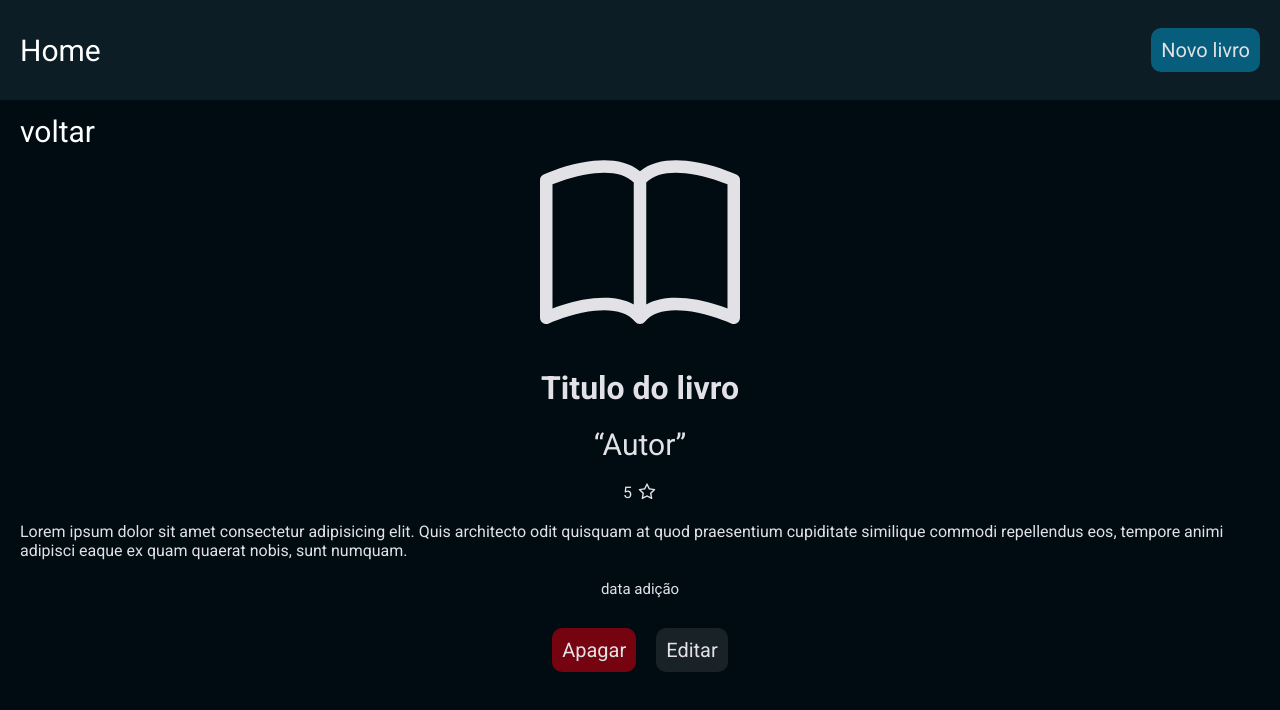
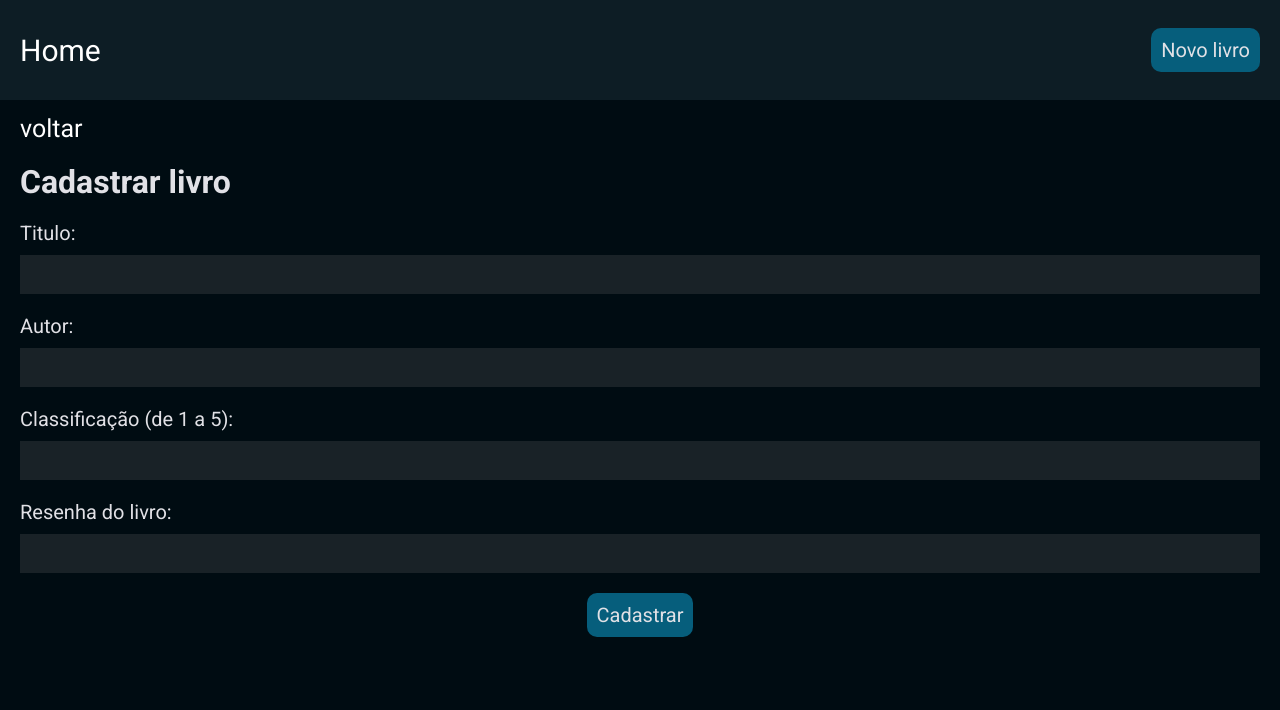
Before and after one commit to HenricoAngolera/laravel-library-front_end, a React (Vite) app: page / in a window 1280 px wide. Shown: the top 710 px of the page. Built offline with nearby package versions, Linux system fonts and the light colour scheme.

Commit message:
create book page and input component

```diff
--- /dev/null
+++ b/src/components/Input/index.jsx
@@ -0,0 +1,10 @@
+import { Container } from "./styles";
+
+export function Input({ labelText, text, ...rest }) {
+  return (
+    <Container>
+      <label htmlFor="">{labelText}</label>
+      <input id="" {...rest} />
+    </Container>
+  )
+}
--- /dev/null
+++ b/src/components/Input/styles.js
@@ -0,0 +1,21 @@
+import styled from "styled-components";
+
+export const Container = styled.div`
+  width: 100%;
+
+  display: flex;
+  flex-direction: column;
+  gap: 1rem;
+
+  label {
+    font-size: 2rem;
+  }
+
+  input {
+    padding: 1rem;
+
+    border: none;
+    background-color: ${({ theme }) => theme.COLORS.DARK_600};
+    color: ${({ theme }) => theme.COLORS.LIGHT_100};
+  }
+`;
--- a/src/main.jsx
+++ b/src/main.jsx
@@ -4,13 +4,13 @@ import { ThemeProvider } from 'styled-components'
 
 import GlobalStyles from './styles/global'
 import theme from './styles/theme'
-import { Details } from './pages/Details'
+import { Create } from './pages/Create'
 
 ReactDOM.createRoot(document.getElementById('root')).render(
   <React.StrictMode>
     <ThemeProvider theme={theme}>
       <GlobalStyles />
-      <Details />
+      <Create />
     </ThemeProvider>
   </React.StrictMode>,
 )
--- /dev/null
+++ b/src/pages/Create/index.jsx
@@ -0,0 +1,27 @@
+import { Container } from "./styles";
+
+import { Header } from "../../components/Header";
+import { Input } from "../../components/Input";
+import { Button } from "../../components/Button";
+
+export function Create() {
+  return(
+    <Container>
+      <Header />
+
+      <main>
+        <a>voltar</a>
+        <form>
+          <h1>Cadastrar livro</h1>
+          <Input type="text" labelText="Titulo:"/>
+          <Input type="text" labelText="Autor:"/>
+          <Input type="number" labelText="Classificação (de 1 a 5):"/>
+          <Input type="text" labelText="Resenha do livro:"/>
+        </form>
+        <div>
+          <Button type="new" title="Cadastrar"/>
+        </div>
+      </main>
+    </Container>
+  )
+}
--- /dev/null
+++ b/src/pages/Create/styles.js
@@ -0,0 +1,37 @@
+import styled from "styled-components";
+
+export const Container = styled.div`
+  width: 100%;
+  height: 100vh;
+
+  display: grid;
+  grid-template-rows: 11.4rem auto;
+
+  grid-template-areas:
+    "header"
+    "content"
+  ;
+
+  main {
+    grid-area: content;
+
+    margin-inline: 2rem;
+
+    a {
+      font-size: 2.5rem;
+    }
+
+    form {
+      margin-block: 2rem;
+      display: flex;
+      flex-direction: column;
+      gap: 2rem;
+    }
+
+    > div {
+      display: flex;
+      align-items: center;
+      justify-content: center;
+    }
+  }
+`;
```
